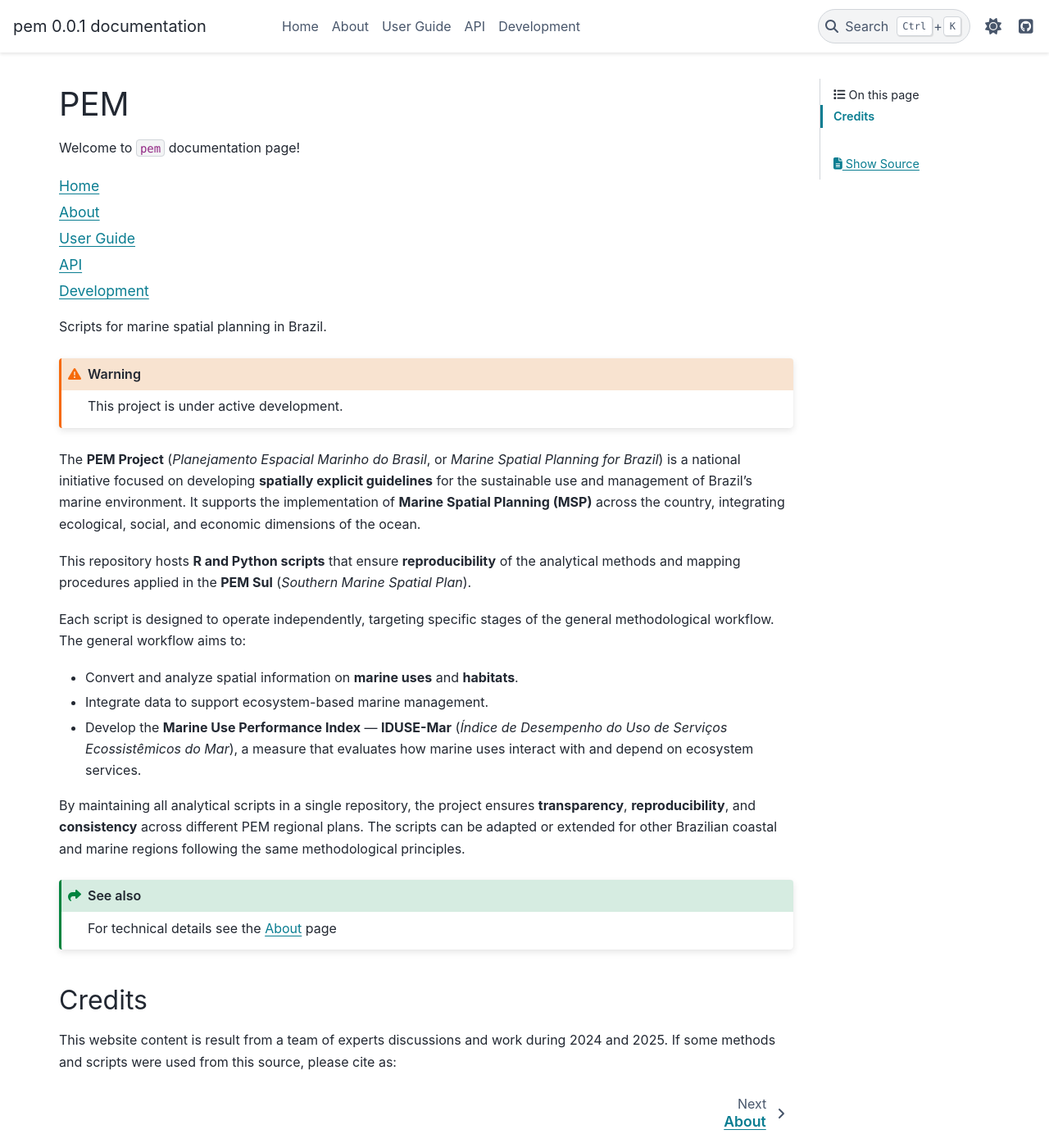
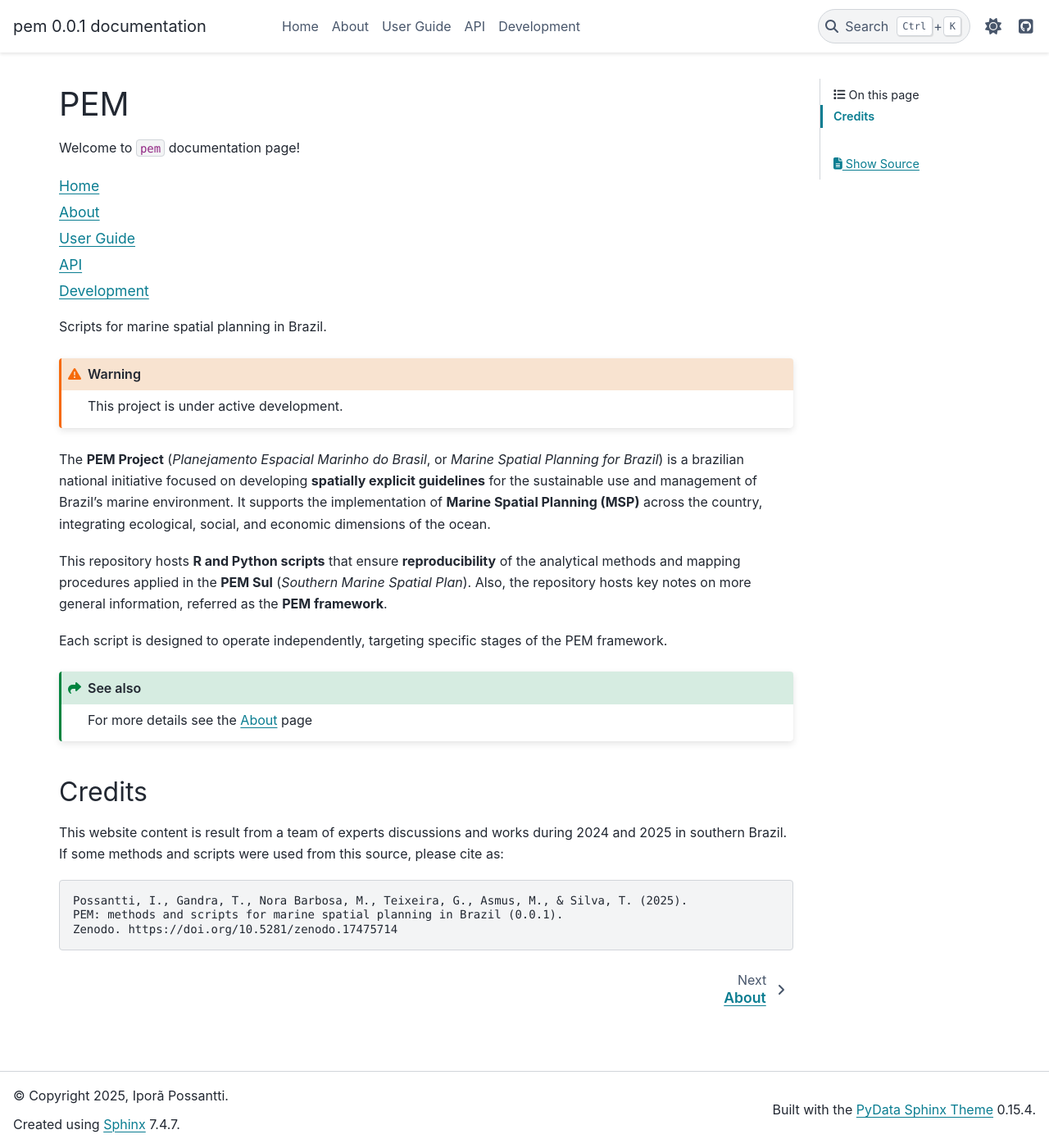
Before and after one commit to iporepos/pem, a Sphinx documentation site: the page built from docs/index.rst, in a window 1280 px wide and 1400 px high. Shown: the whole window at 82% size. Built offline with Sphinx 7.4.7 and the PyData theme 0.15.4, drawn with Linux system fonts in a browser that asks for light colours.

Commit message:
credits inclusion

```diff
--- a/docs/index.rst
+++ b/docs/index.rst
@@ -25,34 +25,32 @@ Scripts for marine spatial planning in Brazil.
    This project is under active development.
 
 The **PEM Project** (*Planejamento Espacial Marinho do Brasil*, or *Marine Spatial Planning for Brazil*)
-is a national initiative focused on developing **spatially explicit guidelines** for the sustainable
+is a brazilian national initiative focused on developing **spatially explicit guidelines** for the sustainable
 use and management of Brazil’s marine environment. It supports the implementation of
 **Marine Spatial Planning (MSP)** across the country, integrating ecological, social,
 and economic dimensions of the ocean.
 
 This repository hosts **R and Python scripts** that ensure **reproducibility** of the analytical
 methods and mapping procedures applied in the **PEM Sul** (*Southern Marine Spatial Plan*).
+Also, the repository hosts key notes on more general information, referred as the **PEM framework**.
 
 Each script is designed to operate independently, targeting specific stages of
-the general methodological workflow. The general workflow aims to:
-
-* Convert and analyze spatial information on **marine uses** and **habitats**.
-* Integrate data to support ecosystem-based marine management.
-* Develop the **Marine Use Performance Index** — **IDUSE-Mar** (*Índice de Desempenho do Uso de Serviços Ecossistêmicos do Mar*), a measure that evaluates how marine uses interact with and depend on ecosystem services.
-
-By maintaining all analytical scripts in a single repository, the project ensures
-**transparency**, **reproducibility**, and **consistency** across different
-PEM regional plans. The scripts can be adapted or extended for other
-Brazilian coastal and marine regions following the same methodological principles.
+the PEM framework.
 
 .. seealso::
 
-   For technical details see the :ref:`About <about>` page
+   For more details see the :ref:`About <about>` page
 
 
 Credits
 =======================================
 
-This website content is result from a team of experts discussions and work
-during 2024 and 2025. If some methods and scripts were used from this source,
+This website content is result from a team of experts discussions and works
+during 2024 and 2025 in southern Brazil. If some methods and scripts were used from this source,
 please cite as:
+
+.. code-block:: text
+
+    Possantti, I., Gandra, T., Nora Barbosa, M., Teixeira, G., Asmus, M., & Silva, T. (2025).
+    PEM: methods and scripts for marine spatial planning in Brazil (0.0.1).
+    Zenodo. https://doi.org/10.5281/zenodo.17475714
```
Also changed, not shown: README.md (+3 -3 lines).
